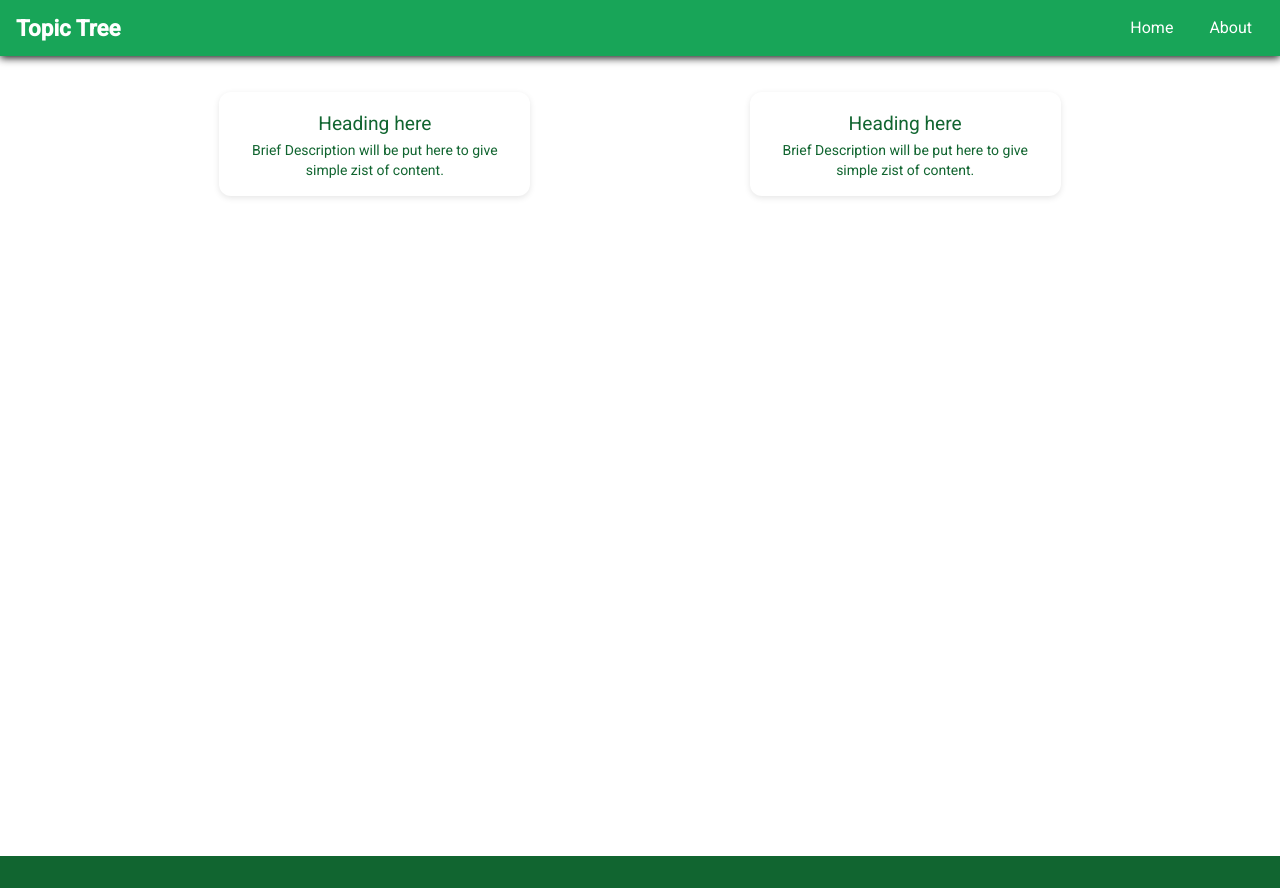
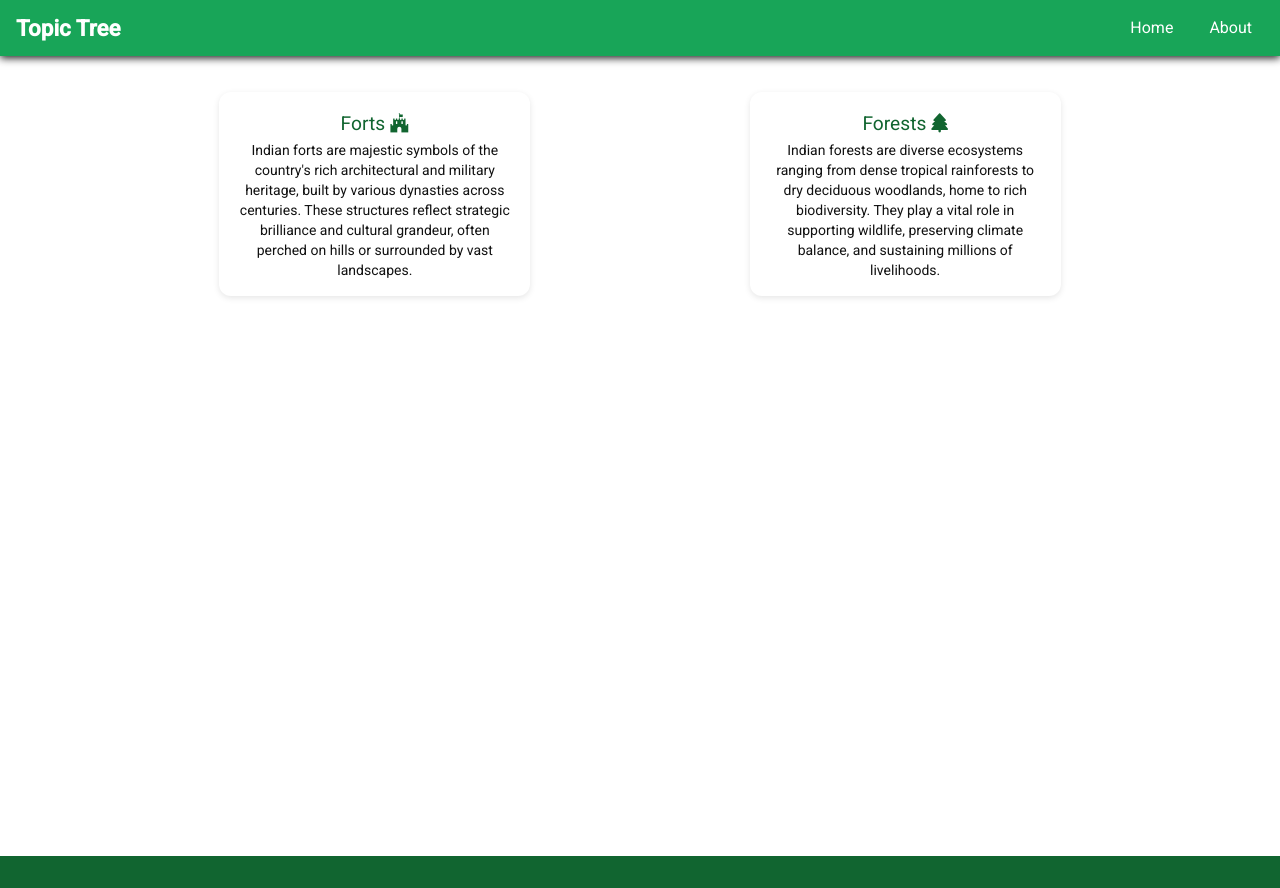
Before and after one commit to GhostSanket14/Topic-Tree, an Angular app: page /topic-tree/dashboard in a window 1280 px wide. Built offline with nearby package versions, Linux system fonts and the light colour scheme.

Commit message:
Made Dashboard render logic dynamic

```diff
--- a/src/app/app.module.ts
+++ b/src/app/app.module.ts
@@ -4,6 +4,8 @@ import { BrowserModule } from '@angular/platform-browser';
 import { AppRoutingModule } from './app-routing.module';
 import { AppComponent } from './app.component';
 import { BrowserAnimationsModule } from '@angular/platform-browser/animations';
+import { HttpClientModule } from '@angular/common/http';
+
 
 
 @NgModule({
@@ -13,7 +15,8 @@ import { BrowserAnimationsModule } from '@angular/platform-browser/animations';
   imports: [
     BrowserModule,
     AppRoutingModule,
-    BrowserAnimationsModule
+    BrowserAnimationsModule,
+    HttpClientModule
   ],
   providers: [],
   bootstrap: [AppComponent]
--- a/src/app/modules/dashboard/dashboard.component.html
+++ b/src/app/modules/dashboard/dashboard.component.html
@@ -1,27 +1,14 @@
 <div class="dashboardHolder">
     <div id="billboard">
-
-        <!-- Make this dymanic too. -->
-         <!-- When i hover over 1 card. others should go blur and animation should play in background of dashboard -->
-
     </div>
     <div class="topicCards">
-        <div class="cards">
-            <div id="military" (mouseenter)="highlightCard('military')">
-                <h1>Heading here</h1>
+        <div class="cards" *ngFor="let cdata of cardsData; index as i">
+            <div [id]="[cdata.cardStyle]" (mouseover)="configurationSetting(cdata.cardTitle)"
+                                            (mouseleave)="configurationSetting('default')">
+                <h1>{{cdata.cardTitle}} <i [class]="cdata.cardIcon"></i></h1>
                 <div>
                     <span>
-                        Brief Description will be put here to give simple zist of content.
-                    </span>
-                </div>
-            </div>
-        </div>
-        <div class="cards">
-            <div id="history">
-                <h1>Heading here</h1>
-                <div>
-                    <span>
-                        Brief Description will be put here to give simple zist of content.
+                        {{cdata.cardDesc}}
                     </span>
                 </div>
             </div>
--- a/src/app/modules/dashboard/dashboard.component.scss
+++ b/src/app/modules/dashboard/dashboard.component.scss
@@ -1,8 +1,12 @@
+:root{
+    --main-bgcolor : #ffffff;
+}
 .dashboardHolder {
     min-height: 100vh;
     padding: 16px;
     background-size: 400% 400%;
     box-sizing: border-box;
+    background-color: var(--main-bgcolor);
 }
 
 .topicCards {
@@ -35,6 +39,10 @@
     font-size: 1.2rem;
 }
 
+.cards span{
+    color: rgb(17, 17, 17);
+}
+
 
 
 /* 🖥️ Tablet and Desktop view */
--- a/src/app/modules/dashboard/dashboard.component.ts
+++ b/src/app/modules/dashboard/dashboard.component.ts
@@ -1,4 +1,5 @@
 import { Component, OnInit } from '@angular/core';
+import { HttpClient } from '@angular/common/http';
 
 @Component({
   selector: 'app-dashboard',
@@ -7,17 +8,28 @@ import { Component, OnInit } from '@angular/core';
 })
 export class DashboardComponent implements OnInit {
 
-  constructor() { }
+  masterData: any;
+  cardsData : any[] = [];
+
+
+  constructor(private http: HttpClient) { }
 
   ngOnInit(): void {
+    this.http.get<any[]>('assets/global/dashboardMaster.json').subscribe(data => {
+      const dbCardsObj = data.find(item => item.id === 'DbCards');
+      this.cardsData = dbCardsObj.value;
+      console.log(this.cardsData);
+    })
   }
 
-  highlightCard(cardType : string): void {
-    switch (cardType){
-      case 'military':
-
+  configurationSetting(cardTitle : String): void {
+    switch (cardTitle){
+      case "Forts":
+        document.documentElement.style.setProperty('--main-bgcolor', '#116530');
       break;
+      case 'default':
+        document.documentElement.style.setProperty('--main-bgcolor', '#ffffff');
+        break;
     }
   }
-
 }
--- /dev/null
+++ b/src/assets/global/dashboardMaster.json
@@ -0,0 +1,19 @@
+[
+    {
+        "id": "DbCards",
+        "value": [
+            {
+                    "cardTitle" : "Forts",
+                    "cardDesc": "Indian forts are majestic symbols of the country's rich architectural and military heritage, built by various dynasties across centuries. These structures reflect strategic brilliance and cultural grandeur, often perched on hills or surrounded by vast landscapes.",
+                    "cardStyle" : "#{background-color: #116530;}",
+                    "cardIcon":"fa-brands fa-fort-awesome"
+            },
+            {
+                    "cardTitle": "Forests",
+                    "cardDesc": "Indian forests are diverse ecosystems ranging from dense tropical rainforests to dry deciduous woodlands, home to rich biodiversity. They play a vital role in supporting wildlife, preserving climate balance, and sustaining millions of livelihoods.",
+                    "cardStyle": "#{background-color: #116530;}",
+                    "cardIcon":"fa-solid fa-tree"
+            }
+        ]
+    }
+]
--- a/src/index.html
+++ b/src/index.html
@@ -9,6 +9,7 @@
   <link rel="preconnect" href="https://fonts.gstatic.com">
   <link href="https://fonts.googleapis.com/css2?family=Roboto:wght@300;400;500&display=swap" rel="stylesheet">
   <link href="https://fonts.googleapis.com/icon?family=Material+Icons" rel="stylesheet">
+  <link rel="stylesheet" href="https://cdnjs.cloudflare.com/ajax/libs/font-awesome/6.5.0/css/all.min.css" />
 </head>
 <body class="mat-typography">
   <app-root></app-root>
--- a/tsconfig.json
+++ b/tsconfig.json
@@ -2,6 +2,9 @@
 {
   "compileOnSave": false,
   "compilerOptions": {
+    "resolveJsonModule": true,
+    "esModuleInterop": true,
+    "allowSyntheticDefaultImports": true,
     "baseUrl": "./",
     "outDir": "./dist/out-tsc",
     "forceConsistentCasingInFileNames": true,
```
